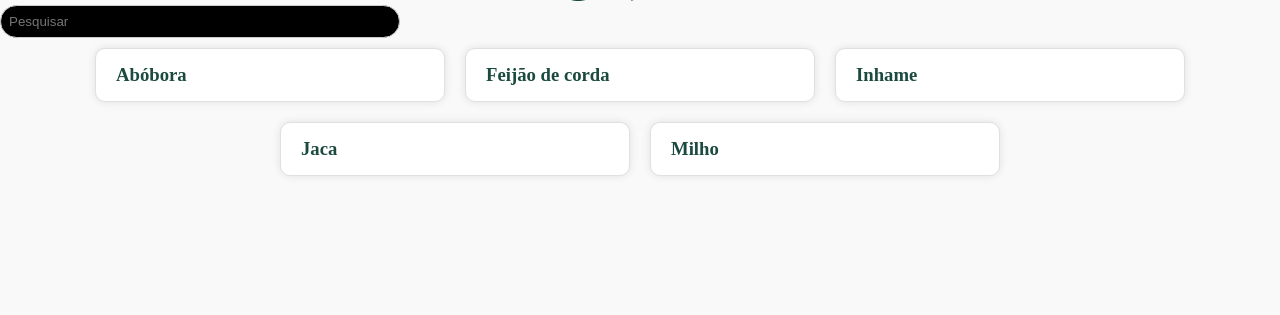
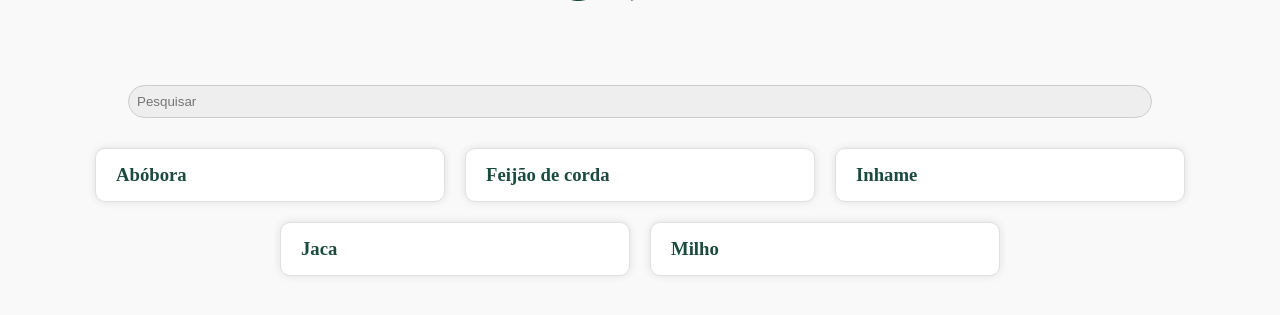
Before and after one commit to MatheusMV05/Projetos-2---G1, a Django app: page /planta/ in a window 1280 px wide. Shown: the part 71-386 px from the top of the page. Run offline with Django 5.2, Linux system fonts and the light colour scheme.

Commit message:
Update CSS for search bar and card container

```diff
--- a/ryb_agro_app/static/css/add-planta.css
+++ b/ryb_agro_app/static/css/add-planta.css
@@ -1,4 +1,4 @@
-*{
+* {
     margin: 0;
     padding: 0;
     box-sizing: border-box;
@@ -100,9 +100,10 @@ nav.mobile a:hover {
     display: flex;
     align-items: center;
     border: 1px solid #ccc;
-    background-color: #000;
-    width: 400px;
-    margin: 20 px auto;
+    background-color: #eee;
+    width: 80%;
+    margin: 20px auto;
+    margin-top: 80px;
     border-radius: 20px;
     padding: 5px 10 px;
     color: #4b4b4b;
@@ -116,11 +117,11 @@ nav.mobile a:hover {
     outline: none;
 }
 
-.search label{
+.search label {
     height: 20px;
 }
 
-.card-container{
+.card-container {
     display: flex;
     flex-wrap: wrap;
     justify-content: center;
```
